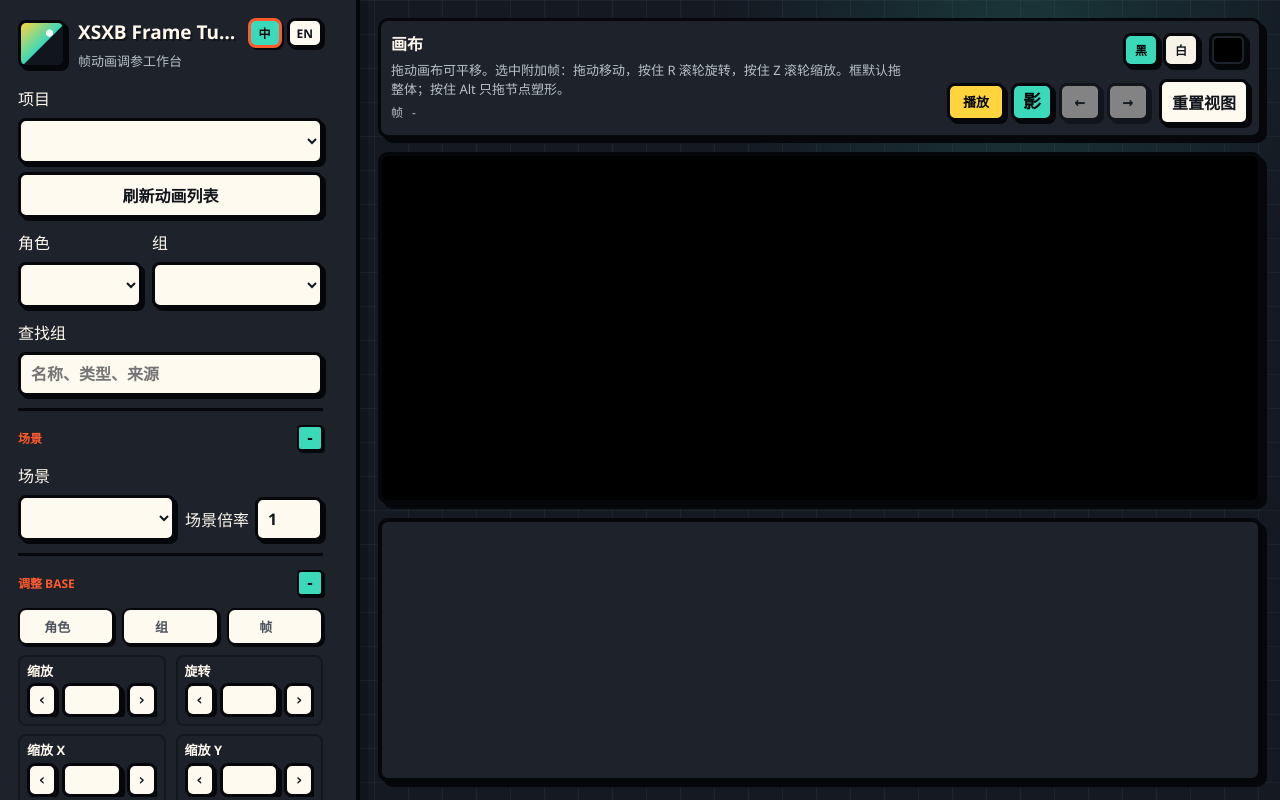
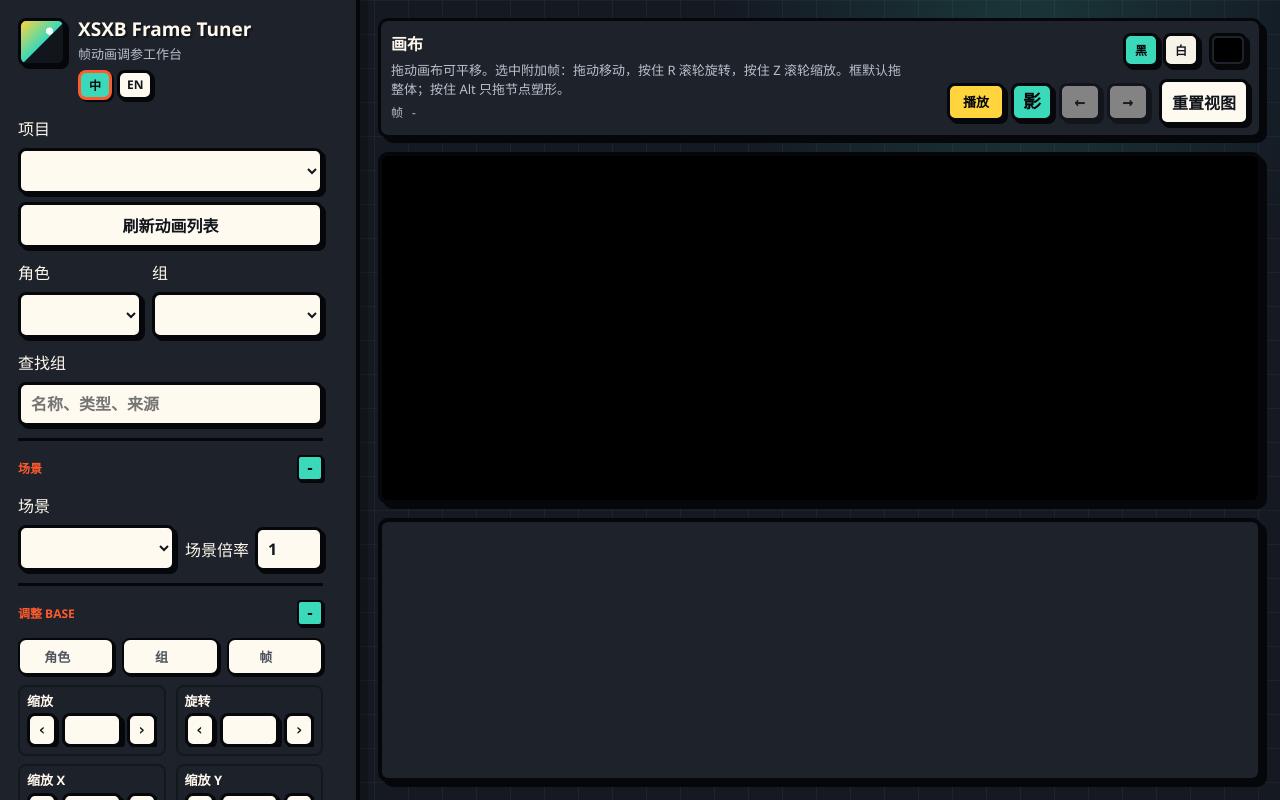
Before and after one commit to sparklecatta-lang/XSXB-Frame-Tuner, a website: page tools/animation_tuner/public/index.html in a window 1280 px wide. Drawn offline with Linux system fonts and the light colour scheme; no server answers.

Commit message:
fix: prevent brand title truncation

```diff
--- a/tools/animation_tuner/public/style.css
+++ b/tools/animation_tuner/public/style.css
@@ -98,7 +98,7 @@ body.theme-dark {
 .brand {
   display: grid;
   grid-template-columns: 48px minmax(0, 1fr);
-  align-items: center;
+  align-items: start;
   column-gap: 12px;
   margin-bottom: 16px;
 }
@@ -106,19 +106,27 @@ body.theme-dark {
 .brandMain {
   min-width: 0;
   display: grid;
-  gap: 3px;
+  grid-template-areas:
+    "title"
+    "subtitle"
+    "language";
+  gap: 4px;
+  padding-top: 2px;
 }
 
 .brandTop {
-  display: grid;
-  grid-template-columns: minmax(0, 1fr) auto;
-  align-items: center;
-  gap: 8px;
-  min-width: 0;
+  display: contents;
 }
 
-.brandMain h1,
+.brandMain h1 {
+  grid-area: title;
+  overflow: visible;
+  text-overflow: clip;
+  white-space: normal;
+}
+
 .brandMain p {
+  grid-area: subtitle;
   overflow: hidden;
   text-overflow: ellipsis;
   white-space: nowrap;
@@ -159,9 +167,12 @@ p, #hint, .status { color: var(--muted); font-size: 13px; }
 
 .languageButtons {
   display: inline-flex;
+  grid-area: language;
   gap: 5px;
   align-items: center;
   justify-content: flex-end;
+  justify-self: start;
+  margin-top: 3px;
 }
 
 .languageButton {
```
